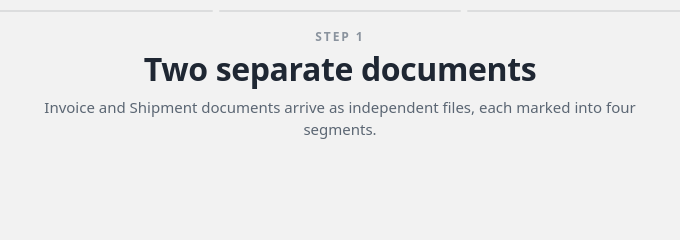
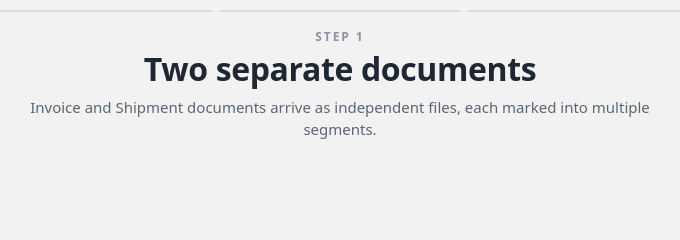
Before and after one commit to spacefoxbit/animation, a plain HTML site: page index.html in a window 1280 px wide. Shown: the top 240 px of the page, 300-980 px from the left. Drawn offline with Linux system fonts and the light colour scheme.

Commit message:
Step 1 copy: multiple segments

```diff
--- a/animation.js
+++ b/animation.js
@@ -453,7 +453,7 @@
     {
       step: 'Step 1',
       title: 'Two separate documents',
-      desc: `${A_NAME} and ${B_NAME} documents arrive as independent files, each marked into four segments.`
+      desc: `${A_NAME} and ${B_NAME} documents arrive as independent files, each marked into multiple segments.`
     },
     {
       step: 'Step 2',
--- a/index.html
+++ b/index.html
@@ -20,7 +20,7 @@
     <header class="caption" aria-live="polite">
       <p class="caption__step" id="caption-step">Step 1</p>
       <h1 class="caption__title" id="caption-title">Two separate documents</h1>
-      <p class="caption__desc" id="caption-desc">Invoice and Shipment documents arrive as independent files, each marked into four segments.</p>
+      <p class="caption__desc" id="caption-desc">Invoice and Shipment documents arrive as independent files, each marked into multiple segments.</p>
     </header>
 
     <div class="stage">
```
